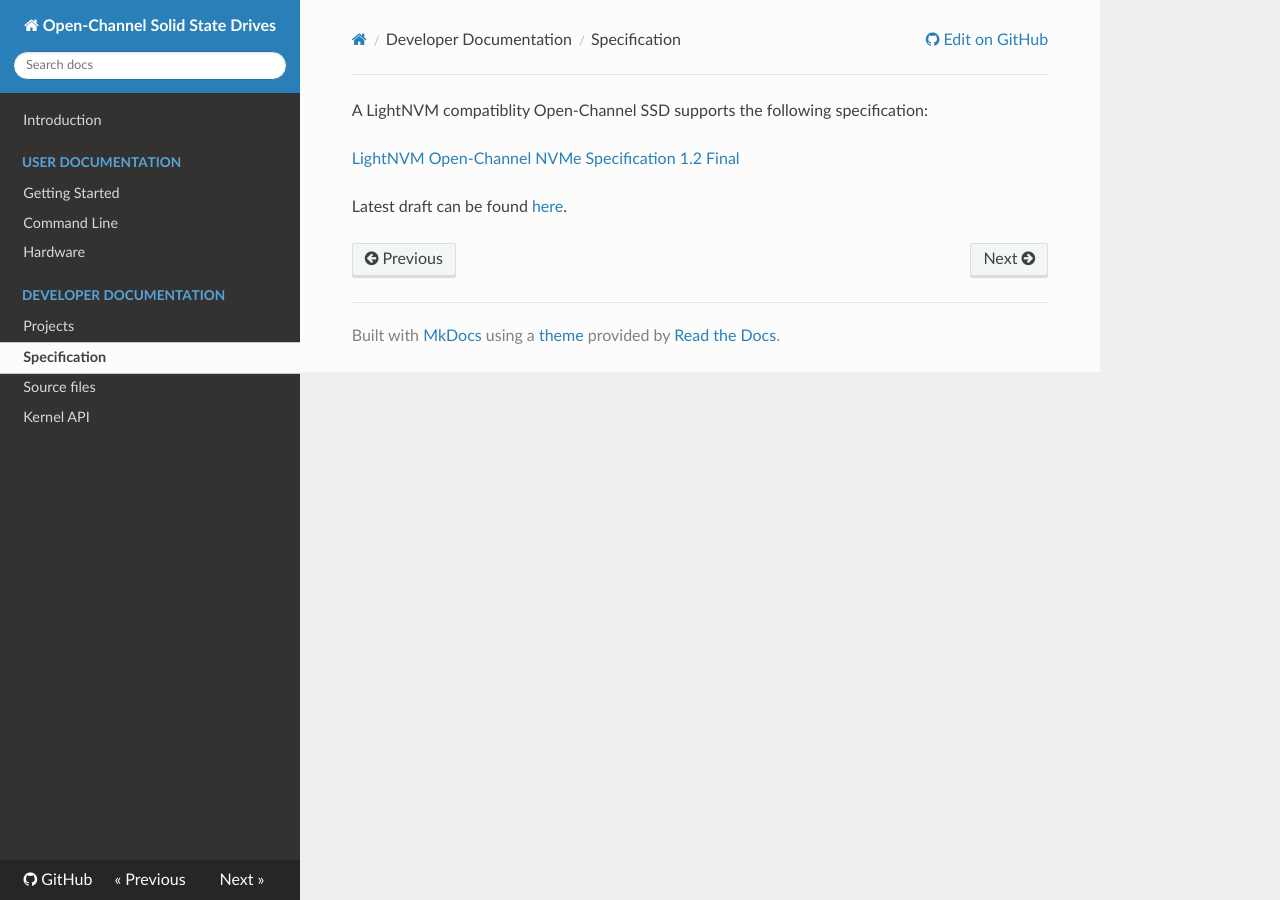
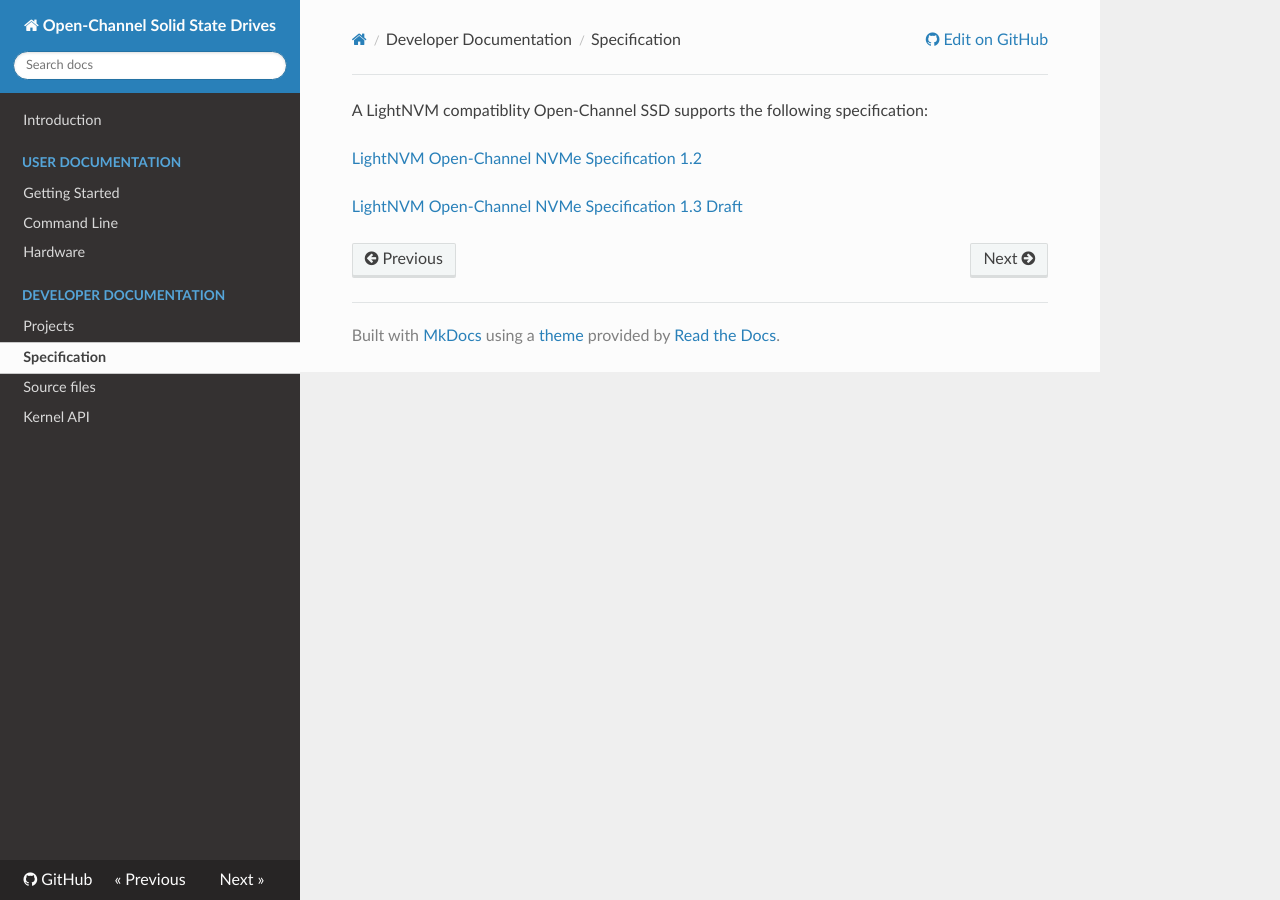
Before and after one commit to OpenChannelSSD/documentation, an MkDocs documentation site: the page built from docs/specification.md, in a window 1280 px wide. Built offline with MkDocs 1.6.1, drawn with Linux system fonts in a browser that asks for light colours; nearby versions of some CDN libraries; old or Windows-style settings are respelled for this version of MkDocs.

Commit message:
Update specification.md

```diff
--- a/docs/specification.md
+++ b/docs/specification.md
@@ -1,6 +1,6 @@
 
 A LightNVM compatiblity Open-Channel SSD supports the following specification:
 
-[LightNVM Open-Channel NVMe Specification 1.2 Final](http://lightnvm.io/docs/Open-ChannelSSDInterfaceSpecification12-final.pdf)
+[LightNVM Open-Channel NVMe Specification 1.2](http://bit.ly/2gfidpQ)
 
- Latest draft can be found [here](http://goo.gl/BYTjLI).
+[LightNVM Open-Channel NVMe Specification 1.3 Draft](http://bit.ly/2f61fyc)
```
